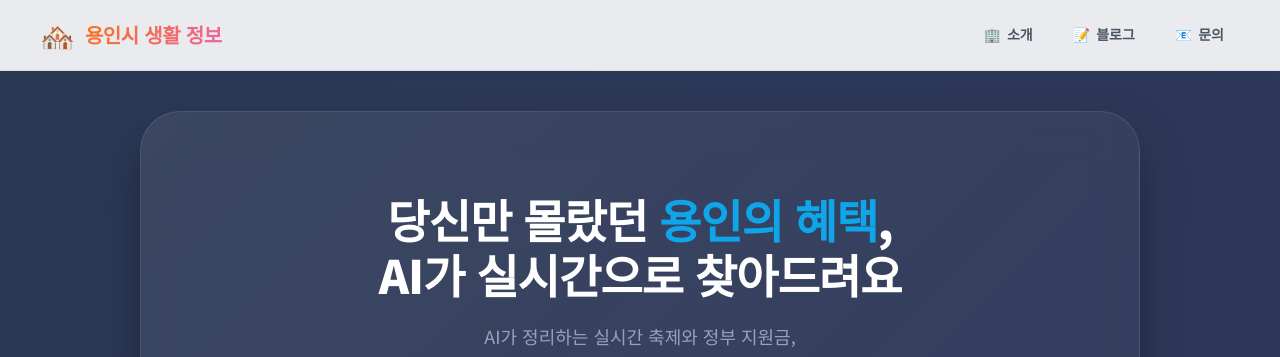
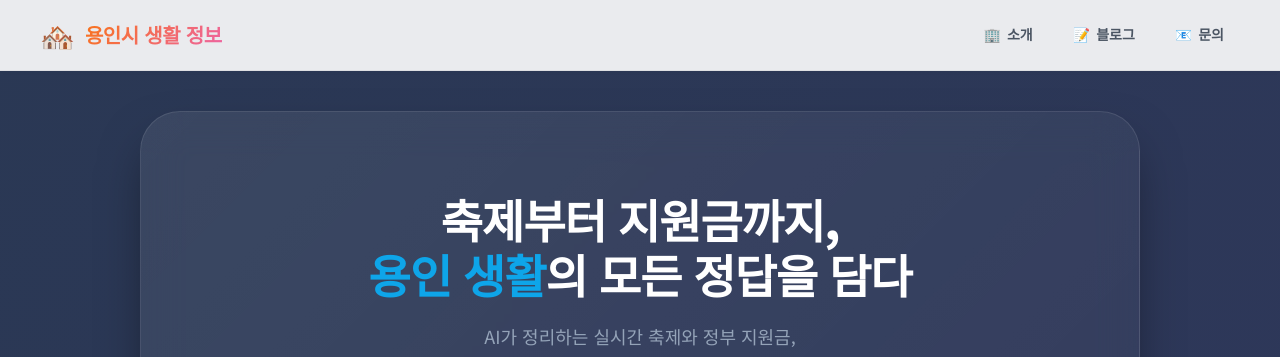
Before and after one commit to bopdoryainolza2026-afk/my-local-info, a Next.js app: page / in a window 1280 px wide. Shown: the top 357 px of the page. Built offline with nearby package versions, Linux system fonts and the light colour scheme; no server answers.

Commit message:
메인 문구 2안으로 변경

```diff
--- a/src/app/page.tsx
+++ b/src/app/page.tsx
@@ -56,7 +56,7 @@ export default function Home() {
         border: "1px solid rgba(255,255,255,0.1)",
       }}>
         <h1 style={{ fontSize: "clamp(30px, 7vw, 46px)", fontWeight: 900, color: "white", marginBottom: "20px", lineHeight: 1.2, letterSpacing: "-1px" }}>
-          당신만 몰랐던 <span style={{ color: "#0ea5e9" }}>용인의 혜택</span>,<br /> AI가 실시간으로 찾아드려요
+          축제부터 지원금까지,<br /> <span style={{ color: "#0ea5e9" }}>용인 생활</span>의 모든 정답을 담다
         </h1>
         <p style={{ fontSize: "18px", color: "#94a3b8", marginBottom: "40px", lineHeight: 1.6 }}>
           AI가 정리하는 실시간 축제와 정부 지원금,<br />
```
